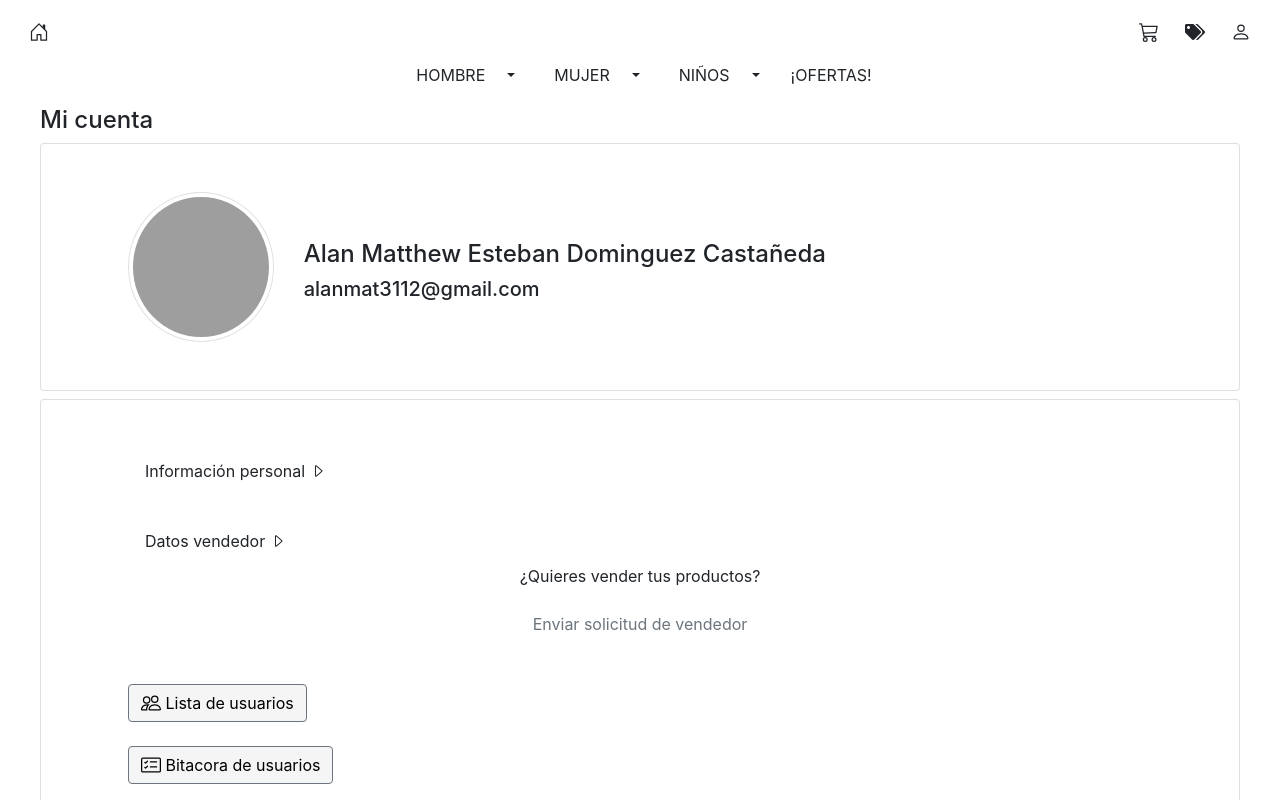
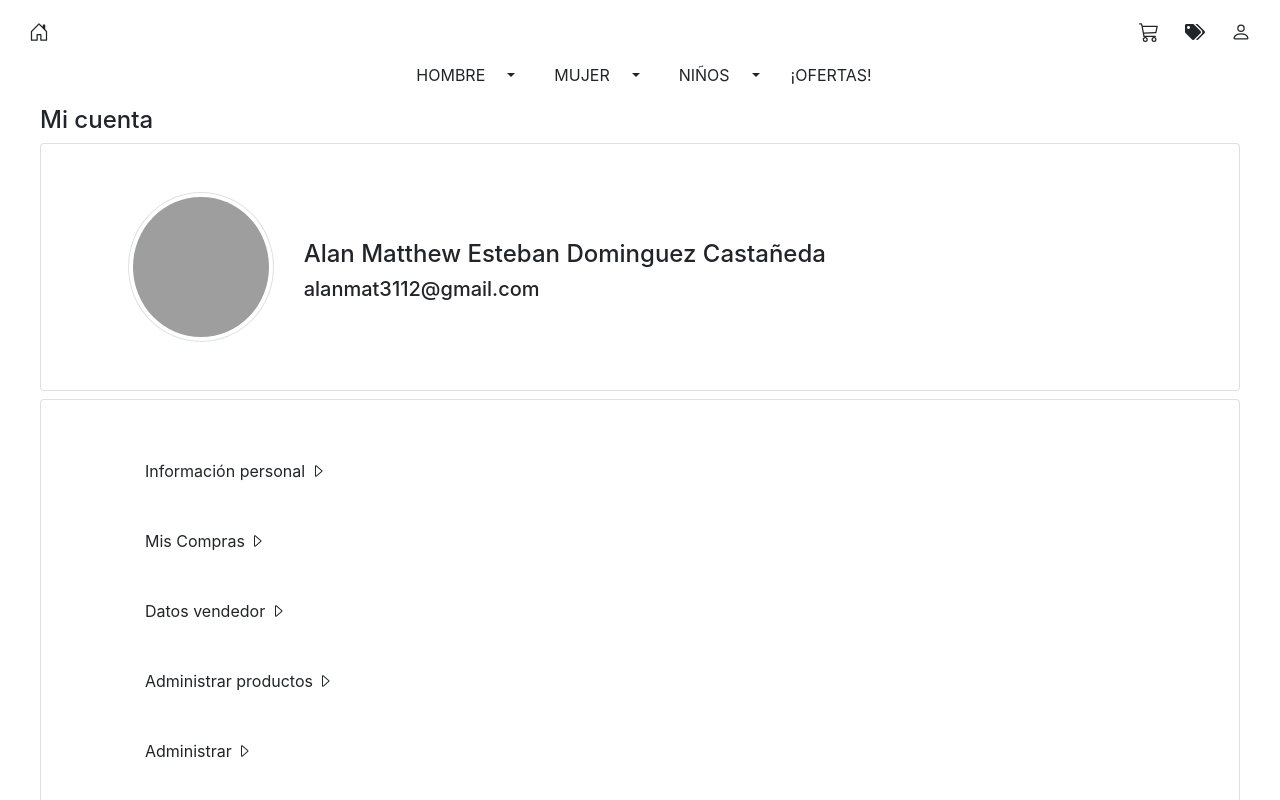
Before and after one commit to AlanZoq3112/LA-PACA-VUE, a Vue app in the folder Front/: page /profile-screen in a window 1280 px wide. Shown: the top 800 px of the page. Built offline with nearby package versions, Linux system fonts and the light colour scheme; grey boxes are pictures that could not be loaded; what vue-sweetalert2 would draw is missing.

Commit message:
[UPDATE] Cambios en la pagina de usuario

```diff
--- a/Front/src/views/Acount/Acount-screen.vue
+++ b/Front/src/views/Acount/Acount-screen.vue
@@ -36,6 +36,7 @@
                         <div class="card rounded-3 text-black">
                             <div class="col-lg-12">
                                 <div class="card-body p-md-5 mx-md-4">
+                                    <!-- Info personal -->
                                     <div>
                                         <b-button v-b-toggle.collapsePersonal class="m-1" variant="faded">
                                             Información personal
@@ -73,6 +74,20 @@
                                             </b-card>
                                         </b-collapse>
                                     </div>
+                                    <!-- Historial compras -->
+                                    <br>
+                                    <div>
+                                        <b-button v-b-toggle.collapseCompras class="m-1" variant="faded">Mis Compras
+                                            <b-icon icon="caret-right" style="height: 20px; width: 16px;"></b-icon>
+                                        </b-button>
+                                        <b-collapse id="collapseCompras">
+                                            <b-card>
+                                                <b-button to="productos" variant="faded" ><i class="fa fa-history" aria-hidden="true"></i> Hisotrial de compras</b-button>
+
+                                            </b-card>
+                                        </b-collapse>
+                                    </div>
+                                    <!-- Info fiscal -->
                                     <br>
                                     <div>
                                         <b-button v-b-toggle.collapseFiscal class="m-1" variant="faded">Datos vendedor
@@ -97,30 +112,82 @@
                                             </b-card>
                                         </b-collapse>
                                     </div>
-                                    <div class="d-flex align-items-center justify-content-center pb-4">
-                                        <p class="mb-0 me-2">¿Quieres vender tus productos?</p>
+                                    <br>
+                                    <!-- Productos -->
+                                    <div>
+                                        <b-button v-b-toggle.collapsVendedor class="m-1" variant="faded">
+                                            Administrar productos
+                                            <b-icon icon="caret-right" style="height: 20px; width: 16px;"></b-icon>
+                                        </b-button>
+                                        <b-collapse id="collapsVendedor">
+                                            <b-card>
+                                                <div class="d-flex align-items-center justify-content-center pb-4">
+                                                    <p class="mb-0 me-2"><b>Aún no eres un vendedor </b></p>
+                                                </div>
+                                                <div class="d-flex pb-4">
+                                                    <p class="mb-0 me-2"><b>¿Quieres vender tus productos?
+                                                        <b-link class="text-muted" href="enviarSolicitdVendedor">Enviar solicitud de vendedor</b-link></b></p>
+                                                </div>
+
+                                                <b-row>
+                                                    <b-col>
+                                                        <b-button to="productos" variant="faded" style="color: blue;"><i class="fa fa-shopping-bag"  aria-hidden="true"></i> Administrar productos</b-button>
+                                                    </b-col>
+                                                    <b-col>
+                                                        <b-button to="historialVentas" variant="faded" style="color: blue;"><i class="fa fa-credit-card" aria-hidden="true"></i> Administrar ventas</b-button>
+                                                    </b-col>
+                                                    <b-col>
+                                                        <b-button to="historialVentas" variant="faded" style="color: blue;"><i class="fa fa-truck" aria-hidden="true"></i> Administrar envios</b-button>
+
+                                                    </b-col>
+                                                </b-row>
+                                            </b-card>
+                                        </b-collapse>
                                     </div>
-                                    <div class="d-flex align-items-center justify-content-center pb-4">
-                                        <b-link style="color:blue" class="text-muted"
-                                            href="enviarSolicitdVendedor">Enviar solicitud de vendedor</b-link>
-                                    </div>
+                                    <!-- Administrador -->
                                     <br>
                                     <div>
-                                        <b-button class="userList" to="usuarios"><b-icon icon="people"></b-icon> Lista
-                                            de usuarios</b-button>
+                                        <b-button v-b-toggle.collapsBitacoras class="m-1" variant="faded">
+                                            Administrar
+                                            <b-icon icon="caret-right" style="height: 20px; width: 16px;"></b-icon>
+                                        </b-button>
+                                        <b-collapse id="collapsBitacoras">
+                                            <b-card>
+                                                <b-row>
+                                                    <b-col>
+                                                        <b-button variant="fades" to="usuarios"><b-icon icon="people"></b-icon> Lista de usuarios</b-button>
+                                                    </b-col>
+                                                    <b-col>
+                                                        <b-button variant="fades" to="usuarios"><b-icon icon="card-checklist"></b-icon> Bitacora de usuarios</b-button>
+                                                    </b-col>
+                                                    <b-col>
+                                                        <b-button variant="fades" to="usuarios"><b-icon icon="shop"></b-icon> Administrar ventas</b-button>
+                                                    </b-col>
+                                                </b-row>
+                                                <br>
+                                                <b-row>
+                                                    <b-col>
+                                                        <b-button variant="fades" to="usuarios"><b-icon icon="clock"></b-icon> Solicitudes de vendedores</b-button>
+                                                    </b-col>
+                                                    <b-col>
+                                                        <b-button variant="fades" to="usuarios"><b-icon icon="hourglass-split"></b-icon> Solicitudes de productos</b-button>
+                                                    </b-col>
+                                                    <b-col>
+                                                        <b-button to="historialVentas" variant="faded"><i class="fa fa-truck" aria-hidden="true"></i> Administrar envios</b-button>
+                                                    </b-col>
+                                                </b-row>
+                                                <br>
+                                                <b-row>
+                                                    <b-col>
+                                                        <b-button variant="fades" to="usuarios"><b-icon icon="bookmarks"></b-icon> Categorias y subcategorias</b-button>
+                                                    </b-col>
+
+                                                </b-row>
+                                            </b-card>
+                                        </b-collapse>
                                     </div>
+
                                     <br>
-                                    <div>
-                                        <b-button class="userList" to="usuarios"><b-icon icon="card-checklist"></b-icon>
-                                            Bitacora de
-                                            usuarios</b-button>
-                                    </div>
-                                    <br>
-                                    <div>
-                                        <b-button class="userList" to="usuarios"><b-icon icon="shop"></b-icon> Bitacora
-                                            de
-                                            ventas</b-button>
-                                    </div>
                                 </div>
                             </div>
                         </div>
```
